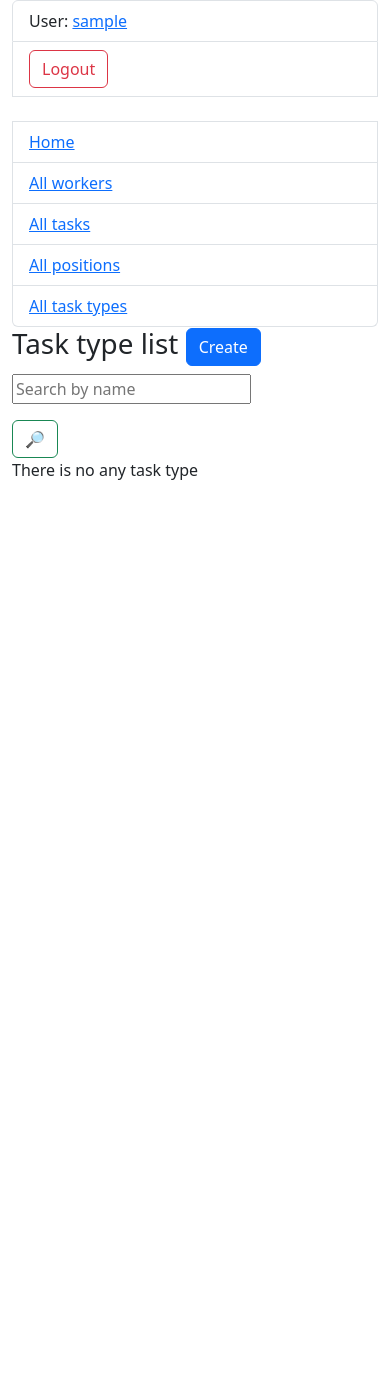
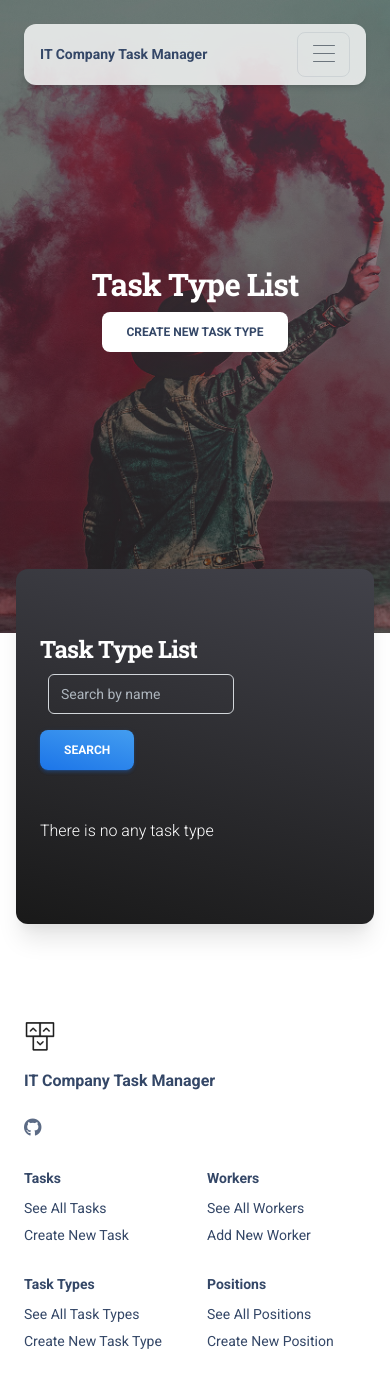
Before and after one commit to Meksim-fesh/it-company-task-manager, a Django app: page /task_types/ in a window 390 px wide. Before the commit the page ends 480 px from the top, so only its background shows below. Run offline with Django 5.2, Linux system fonts and the light colour scheme; the visitor is signed in with stand-in values (Sample User, id 1); data that the repository does not hold is empty; some libraries are stand-ins or nearby versions.

Commit message:
Change task_type_list.html using the template kit

```diff
--- a/templates/task_manager/task_type_list.html
+++ b/templates/task_manager/task_type_list.html
@@ -1,55 +1,76 @@
-{% extends "base.html" %}
+{% extends "layouts/base_background.html" %}
+{% load static %}
+{% load crispy_forms_filters %}
+
+{% block title %} IT Company Task Manager - Task Type List {% endblock title %}
 
 
 {% block content %}
 
-  <h1>
-    Task type list
-    <a href="{% url 'task_manager:task_type-create' %}" class="btn btn-primary ling-to-page">
-      Create
+  <header class="bg-gradient-dark">
+    <div class="page-header min-vh-75" style="background-image: url('{% static 'img/bg0.jpg' %}');">
+      <span class="mask bg-gradient-dark opacity-6"></span>
+      <div class="container">
+        <div class="row justify-content-center">
+          <div class="col-lg-8 text-center mx-auto my-auto">
+            <h1 class="text-white">Task Type List</h1>
+            <a href="{% url 'task_manager:task_type-create' %}" class="btn bg-white text-dark">
+              Create New Task Type
             </a>
-  </h1>
+          </div>
+        </div>
+      </div>
+    </div>
+  </header>
+  <div class="card card-body shadow-xl bg-gradient-dark mx-3 mx-md-4 mt-n6">
 
-  <form action="" method="get" class="form-inline">
-    {{ search_form.as_p }}
-    <input type="submit" value="🔎" class="btn btn-outline-success">
+    <section class="pb-5 position-relative mx-n3">
+      <div class="container">
+        <div class="row">
+          <div class="col-md-8 text-start mb-5 mt-5">
+            <h3 class="text-white z-index-1 position-relative">Task Type List</h3>
+            <div class="row">
+              <form action="" method="get">
+                <div class="input-group input-group-outline ps-2">
+                  {{ search_form|crispy }}
+                </div>
+                <input type="submit" value="Search" class="btn bg-gradient-info mb-0 position-relative z-index-2">
               </form>
+            </div>
+          </div>
+        </div>
 
         {% if task_type_list %}
 
-    <table class="table">
-      <tr>
-        <th>ID</th>
-        <th>Name</th>
-        <th>Update</th>
-        <th>Delete</th>
-      </tr>
+        <div class="row">
 
           {% for task_type in task_type_list %}
-        <tr>
-          <td>
-            {{ task_type.id }}
-          </td>
-          <td>
-            {{ task_type.name }}
-          </td>
-          <td>
+            <div class="col-lg-6 col-12">
+              <div class="card card-profile mt-4">
+                <div class="row">
+                  <div class="col-12 my-auto">
+                    <div class="card-body">
+                      <h5 class="mb-4">{{ task_type.name }}</h5>
+                      <div class="d-block mb-0">
                         <a href="{% url 'task_manager:task_type-update' pk=task_type.id %}">
-              Update
+                          <button type="button" class="btn btn-sm btn-outline-info text-nowrap mb-0">Update</button>
                         </a>
-          </td>
-          <td>
-            <a href="{% url 'task_manager:task_type-delete' pk=task_type.id %}" class="delete-link">
-              Delete
+                        <a href="{% url 'task_manager:task_type-delete' pk=task_type.id %}">
+                          <button type="button" class="btn btn-sm btn-outline-danger text-nowrap mb-0">Delete</button>
                         </a>
-          </td>
-        </tr>
+                      </div>
+                    </div>
+                  </div>
+                </div>
+              </div>
+            </div>
           {% endfor %}
-
-    </table>
-
+        </div>
         {% else %}
-    <p>There is no any task type</p>
+          <p class="text-white">There is no any task type</p>
         {% endif %}
+      </div>
+    </section>
+  </div>
 
 {% endblock  %}
```
Lines whose indentation alone changed are shown as unchanged.
